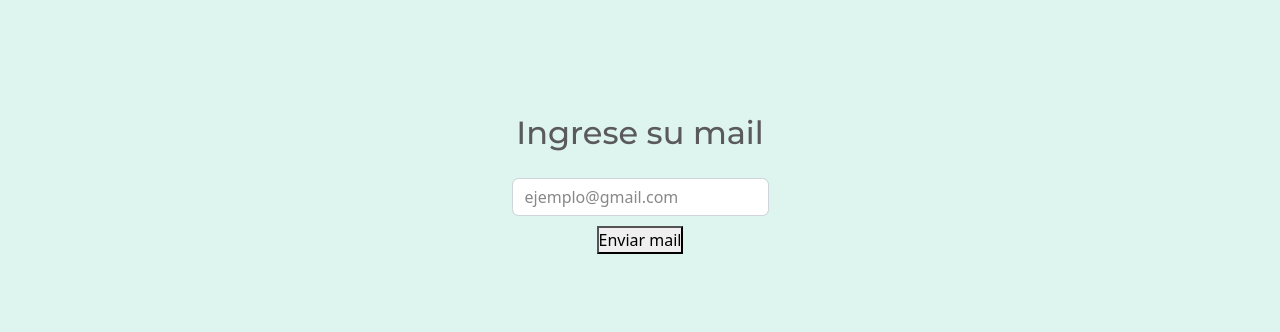
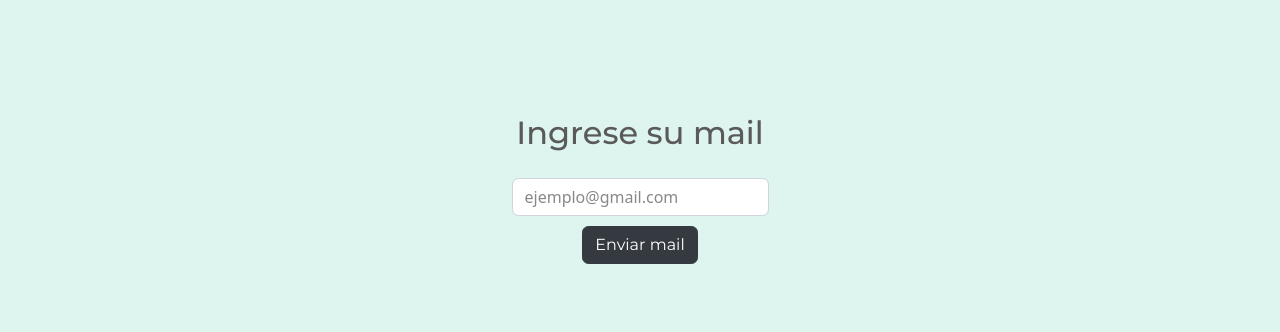
Before and after one commit to joaquinfer87/Js-coder, a plain HTML site: page index.html in a window 1280 px wide. Shown: the part 2678-3010 px from the top of the page. Drawn offline with nearby package versions, Linux system fonts and the light colour scheme.

Commit message:
cambio de boton

```diff
--- a/index.html
+++ b/index.html
@@ -127,7 +127,7 @@
           <div class="form-group">
               <label class="form-label" for="disabledInput"><h2>Ingrese su mail</h2> </label>
               <input class="form-control" id="mail" type="text" placeholder="ejemplo@gmail.com">
-              <button type="submit" id="enviar_mail" class="boton">Enviar mail</button>
+              <button type="submit" id="enviar_mail" class="btn btn-dark">Enviar mail</button>
           </div>
           <div class="espacio_vacio">
 
```
